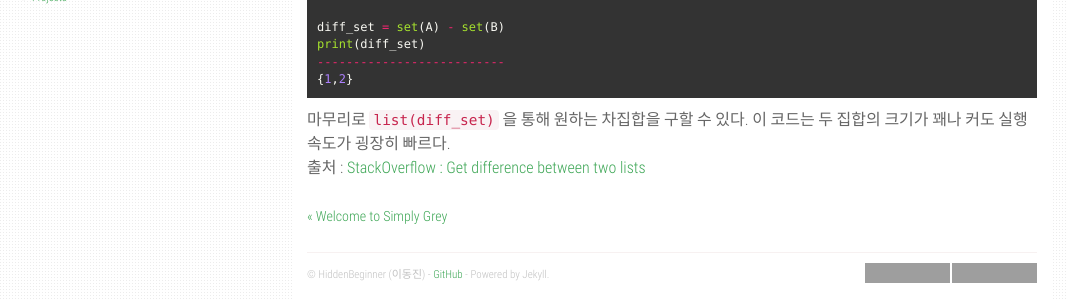
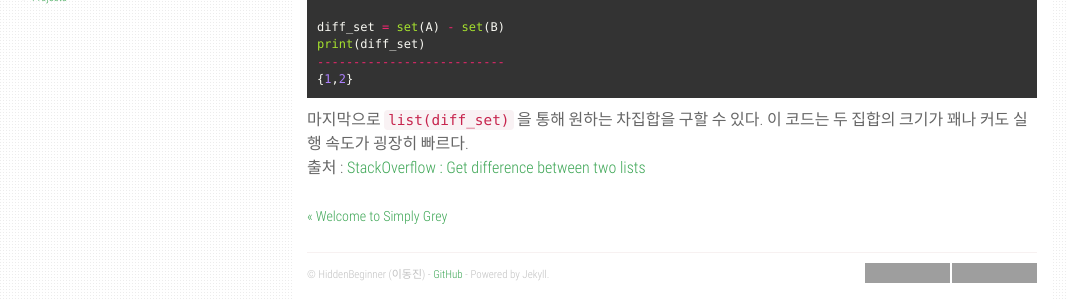
Before and after one commit to agusmakmun/agusmakmun.github.io, a Jekyll site: the page built from _posts/2019-7-15-python-difference-set.markdown, in a window 1280 px wide, cut to the strip 515-815 px from the top of the page. Shown: the whole strip, without its empty margins (63-1131 px from the left). Built offline with Jekyll 4.4.1, drawn with Linux system fonts in a browser that asks for light colours; formulas are drawn with MathJax 3; grey boxes are pictures that could not be loaded.

Commit message:
Update 2019-7-15-python-difference-set.markdown

```diff
--- a/_posts/2019-7-15-python-difference-set.markdown
+++ b/_posts/2019-7-15-python-difference-set.markdown
@@ -34,7 +34,5 @@ print(diff_set)
 {1,2}
 ~~~
 
-마무리로 `list(diff_set)` 을 통해 원하는 차집합을 구할 수 있다. 이 코드는 두 집합의 크기가 꽤나 커도 실행 속도가 굉장히 빠르다.<br/>
+마지막으로 `list(diff_set)` 을 통해 원하는 차집합을 구할 수 있다. 이 코드는 두 집합의 크기가 꽤나 커도 실행 속도가 굉장히 빠르다.<br/>
 출처 : [StackOverflow : Get difference between two lists](https://stackoverflow.com/questions/3462143/get-difference-between-two-lists)
-
-{% if site.disqus-shortname %}{% include disqus.html %}{% endif %}
```
